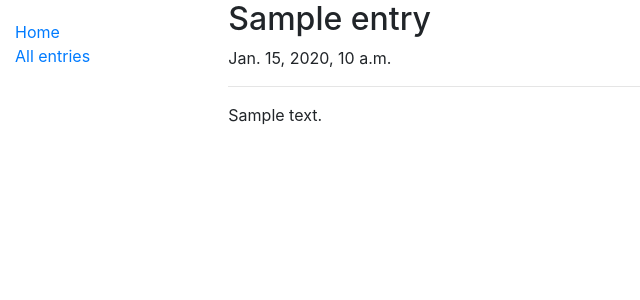
After one commit to gylim0604/django-diary-app, a Django app: page /diary/entry/1 in a window 1280 px wide. The commit adds this page. Shown: the top 300 px of the page, without its empty margins (0-640 px from the left). Run offline with Django 3.2, Linux system fonts and the light colour scheme; tables that the repository leaves empty hold one stand-in row (values such as "Sample post"); some libraries are stand-ins or nearby versions.

Commit message:
added list view and details view

```diff
--- a/diary_app/models.py
+++ b/diary_app/models.py
@@ -1,4 +1,5 @@
 from django.db import models
+from django.urls import reverse
 
 # Create your models here.
 class Entry(models.Model):
@@ -11,4 +12,4 @@ class Entry(models.Model):
         return self.title
 
     def get_absolute_url(self):
-        return reverse('entry', args=[str(self.ids)])
+        return reverse('entry', args=[str(self.id)])
--- a/diary_app/templates/base_generic.html
+++ b/diary_app/templates/base_generic.html
@@ -23,7 +23,7 @@
                     {% block sidebar %}
                         <ul class="sidebar-nav">
                             <li><a href="{% url 'index' %}">Home</a></li>
-                            <li><a href=""></a>Previous entries</li>
+                            <li><a href="{% url 'entries' %}">All entries</a></li>
                             <li><a href=""></a></li>
                         </ul>
                     {% endblock %}
--- /dev/null
+++ b/diary_app/templates/diary_app/entry_detail.html
@@ -0,0 +1,9 @@
+{% extends "base_generic.html" %}
+
+{% block content %}
+    <h2>{{ entry.title }}</h2>
+    {{entry.entry_date}}
+    <hr>
+    <p>{{ entry.content }}</p>
+
+{% endblock %}
--- a/diary_app/urls.py
+++ b/diary_app/urls.py
@@ -1,6 +1,9 @@
 from django.urls import path
 from . import views
 
+
 urlpatterns =[
-    path('', views.index, name = 'index')
+    path('', views.index, name = 'index'),
+    path('entries/', views.EntryListView.as_view(), name="entries"),
+    path('entry/<int:pk>', views.EntryDetailView.as_view(), name="entry-detail")
 ]
--- a/diary_app/views.py
+++ b/diary_app/views.py
@@ -1,6 +1,7 @@
 import datetime
 from django.shortcuts import render
 from diary_app.models import Entry
+from django.views import generic
 
 from diary_app.forms import EntryForm
 
@@ -28,3 +29,13 @@ def index(request):
     }
 
     return render(request, 'index.html', context=context)
+
+
+class EntryListView(generic.ListView):
+    model = Entry
+
+    def get_queryset(self):
+        return Entry.objects.all()[:5]
+
+class EntryDetailView(generic.DetailView):
+    model = Entry
```
Also changed, not shown: diary_app/templates/diary_app/entry_list.html (added, +17 -0 lines).
